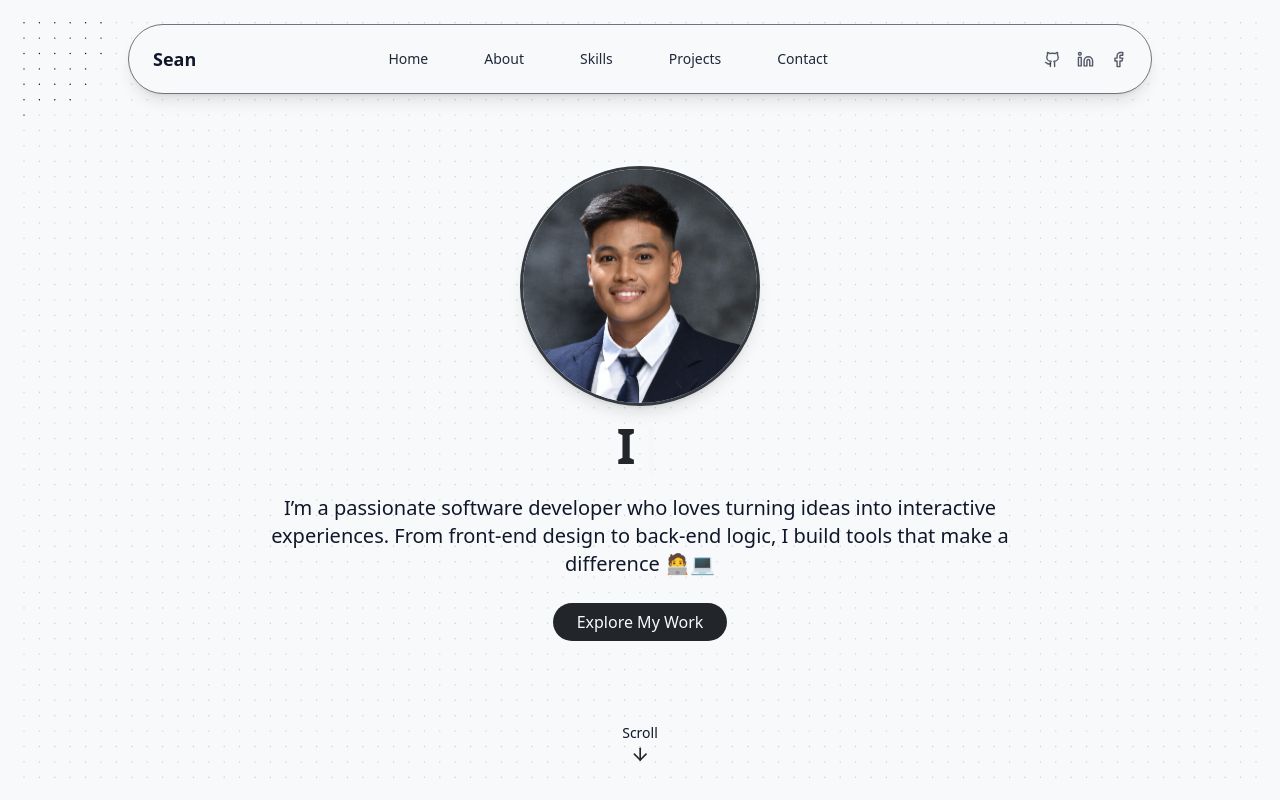
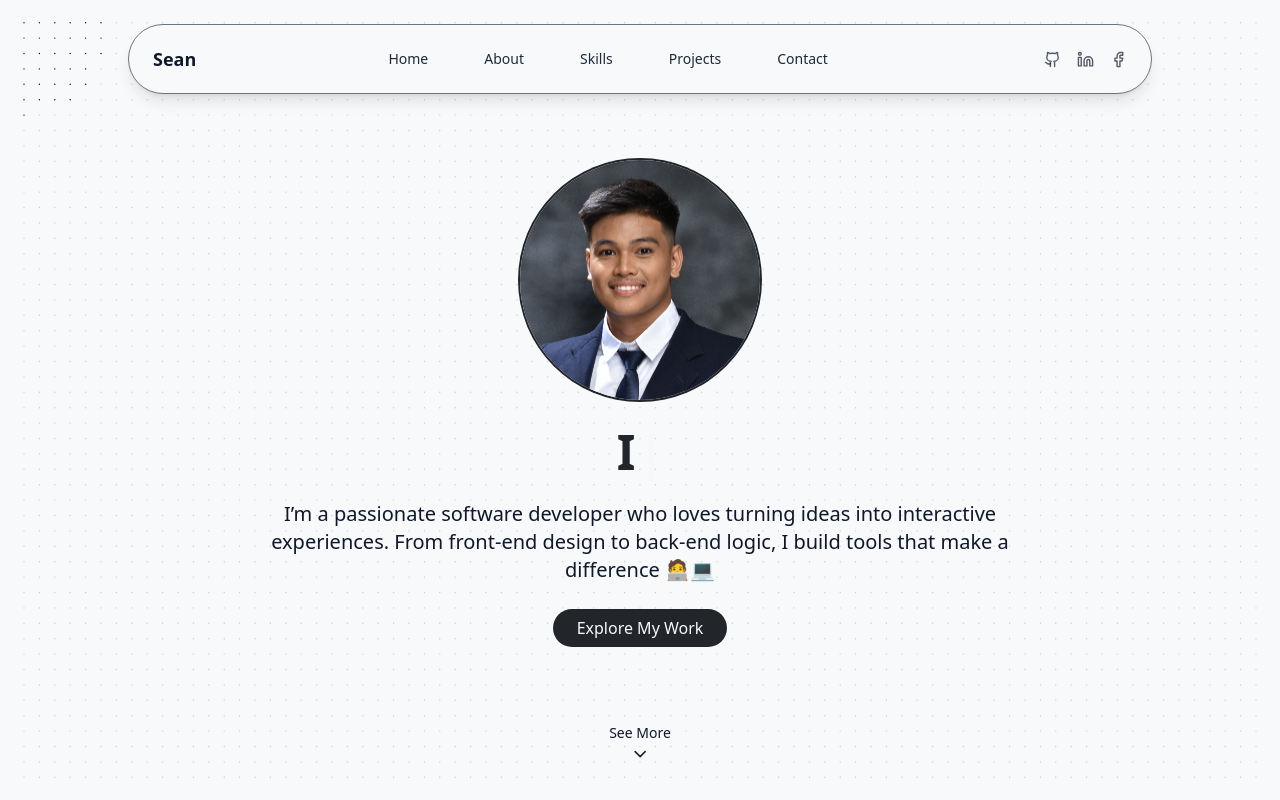
Before and after one commit to DarthCoder-afk/react-portfolio, a React (Vite) app: page / in a window 1280 px wide. Shown: the top 800 px of the page. Built offline with nearby package versions, Linux system fonts and the light colour scheme.

Commit message:
changed some parts

```diff
--- a/src/components/HeroSection.jsx
+++ b/src/components/HeroSection.jsx
@@ -1,4 +1,4 @@
-import { ArrowDown } from "lucide-react"
+import { ArrowDown, ChevronDownIcon } from "lucide-react"
 import TextType from "./TextType"
 import {motion} from "framer-motion"
 import { fadeIn } from "../variants";
@@ -17,7 +17,7 @@ export const HeroSection = () => {
                 initial="hidden"
                 whileInView={"show"}
                 viewport={{ once: true, amount: 0.3 }}
-                className="mx-auto rounded-full w-60 h-60 object-cover border-3 border-[#343a40] shadow-lg mb-4 "
+                className="mx-auto rounded-full w-60 h-60 ring-2 ring-[#212529] mb-7"
                 />
 
                 <motion.h1
@@ -25,7 +25,7 @@ export const HeroSection = () => {
                 initial="hidden"
                 whileInView={"show"}
                 viewport={{ once: true, amount: 0.3 }}
-                className="text-2xl md:text-5xl font-bold text-primary tracking-light">
+                className="text-3xl md:text-5xl font-bold text-primary tracking-light ">
                     <span>
                         <TextType
                             text={["Hey there!", "I'm Sean, your next dev!", "Let's build something amazing!"]}
@@ -67,8 +67,8 @@ export const HeroSection = () => {
         whileInView={"show"}
         viewport={{ once: true, amount: 0.3 }}
         className="absolute bottom-8 left-1/2 transform -translate-x-1/2 flex flex-col items-center animate-bounce">
-            <a href="#about"><span className="text-sm text-muted-foreground mb-2">Scroll</span></a>
-            <ArrowDown className="h-5 w-5 text-primary" />
+            <a href="#about"><span className="text-sm text-muted-foreground mb-2">See More</span></a>
+            <ChevronDownIcon className="h-5 w-5 text-primary" />
         </motion.div>
 
     </section>
```
